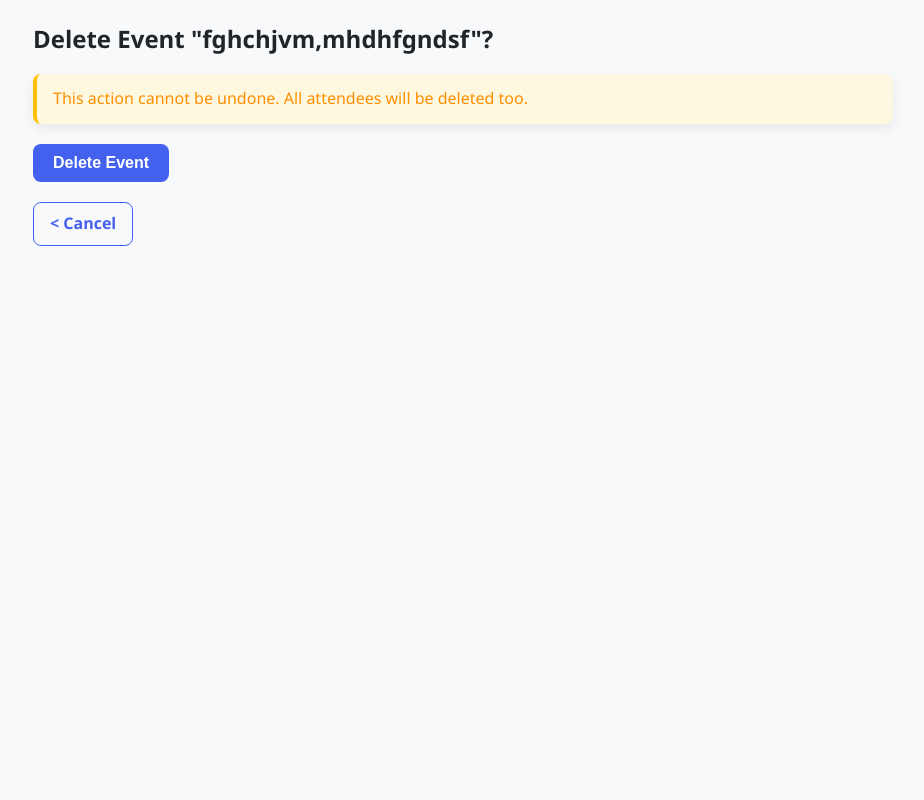
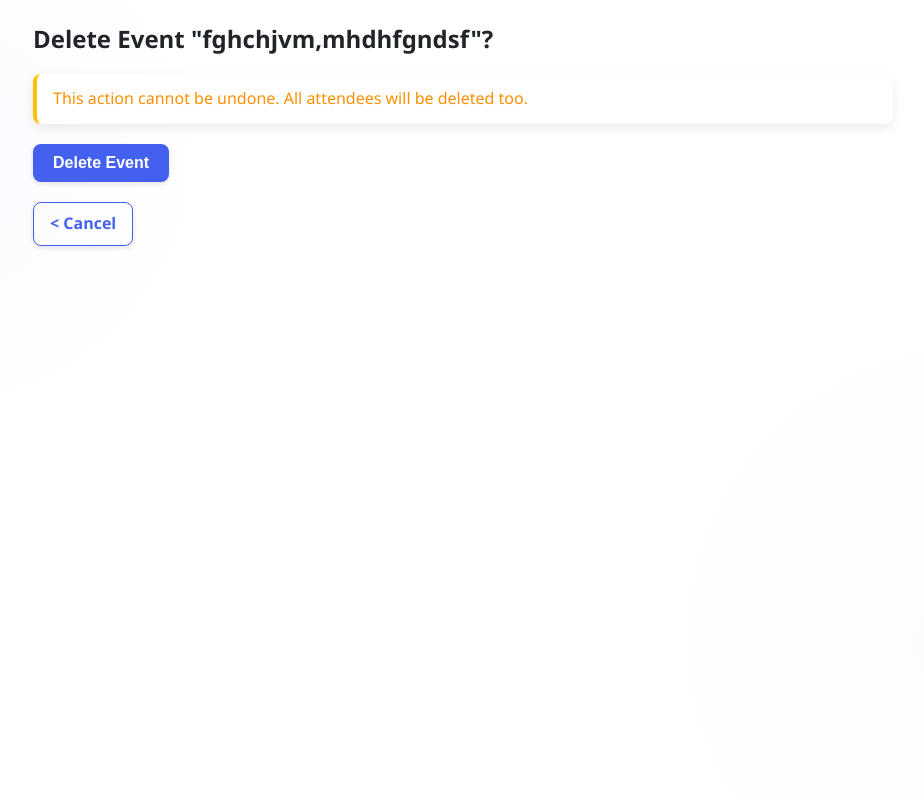
Before and after one commit to Kade2401/Assignment4, a Django app: page /8/delete/ in a window 1280 px wide. Shown: the whole page, without its empty margins (177-1101 px from the left). Run offline with Django 5.2, Linux system fonts and the light colour scheme; data comes from the database, SQL or seed files in the repository.

Commit message:
Updated css

```diff
--- a/static/css/styles.css
+++ b/static/css/styles.css
@@ -1,4 +1,6 @@
-/* Общие настройки */
+/* styles.css */
+
+/* Цвета и переменные */
 :root {
   --primary: #4361ee;
   --primary-light: #4895ef;
@@ -13,6 +15,7 @@
   --transition: all 0.2s ease-in-out;
 }
 
+/* Общие настройки */
 * {
   box-sizing: border-box;
   margin: 0;
@@ -21,12 +24,18 @@
 
 body {
   font-family: 'Segoe UI', Tahoma, Geneva, Verdana, sans-serif;
-  background-color: var(--light-bg);
   color: var(--dark-text);
   line-height: 1.6;
   padding: 20px;
   max-width: 900px;
   margin: 0 auto;
+
+  /* Интересный фон: мягкий градиент + лёгкая текстура */
+  background: linear-gradient(135deg, #f5f7fa 0%, #e4edf9 100%);
+  background-image:
+    radial-gradient(circle at 10% 20%, rgba(67, 97, 238, 0.03) 0%, transparent 20%),
+    radial-gradient(circle at 90% 80%, rgba(247, 37, 133, 0.02) 0%, transparent 25%);
+  min-height: 100vh;
 }
 
 a {
@@ -69,11 +78,13 @@ li {
   transition: var(--transition);
   text-decoration: none;
   text-align: center;
+  box-shadow: 0 2px 5px rgba(0, 0, 0, 0.1);
 }
 
 .btn:hover {
   background-color: var(--primary-light);
   transform: translateY(-2px);
+  box-shadow: 0 4px 8px rgba(0, 0, 0, 0.15);
 }
 
 .btn-danger {
@@ -121,6 +132,7 @@ select {
   border-radius: var(--border-radius);
   font-size: 16px;
   transition: var(--transition);
+  background-color: white;
 }
 
 input:focus,
@@ -140,43 +152,42 @@ button[type="submit"] {
   font-size: 16px;
   cursor: pointer;
   transition: var(--transition);
+  box-shadow: 0 2px 5px rgba(0, 0, 0, 0.1);
 }
 
 button[type="submit"]:hover {
   background-color: var(--primary-light);
+  box-shadow: 0 4px 8px rgba(0, 0, 0, 0.15);
 }
 
-/* Сообщения (уведомления) */
+/* Сообщения */
 .message {
   padding: 12px 16px;
   margin: 16px 0;
   border-radius: var(--border-radius);
   font-weight: 500;
   box-shadow: var(--box-shadow);
+  background-color: white;
 }
 
 .message.error {
-  background-color: #ffebee;
+  border-left: 4px solid #f44336;
   color: #c62828;
-  border-left: 4px solid #f44336;
 }
 
 .message.success {
-  background-color: #e8f5e9;
+  border-left: 4px solid #4caf50;
   color: #2e7d32;
-  border-left: 4px solid #4caf50;
 }
 
 .message.warning {
-  background-color: #fff8e1;
+  border-left: 4px solid #ffc107;
   color: #ff8f00;
-  border-left: 4px solid #ffc107;
 }
 
 .message.info {
-  background-color: #e3f2fd;
+  border-left: 4px solid #2196f3;
   color: #1565c0;
-  border-left: 4px solid #2196f3;
 }
 
 /* Карточки событий */
@@ -186,6 +197,11 @@ button[type="submit"]:hover {
   border-radius: var(--border-radius);
   margin-bottom: 16px;
   box-shadow: var(--box-shadow);
+  transition: var(--transition);
+}
+
+.event-card:hover {
+  box-shadow: 0 6px 16px rgba(0, 0, 0, 0.12);
 }
 
 .event-meta {
@@ -194,7 +210,7 @@ button[type="submit"]:hover {
   margin-top: 4px;
 }
 
-/* Дополнительные утилиты */
+/* Утилиты */
 .text-center {
   text-align: center;
 }
```
